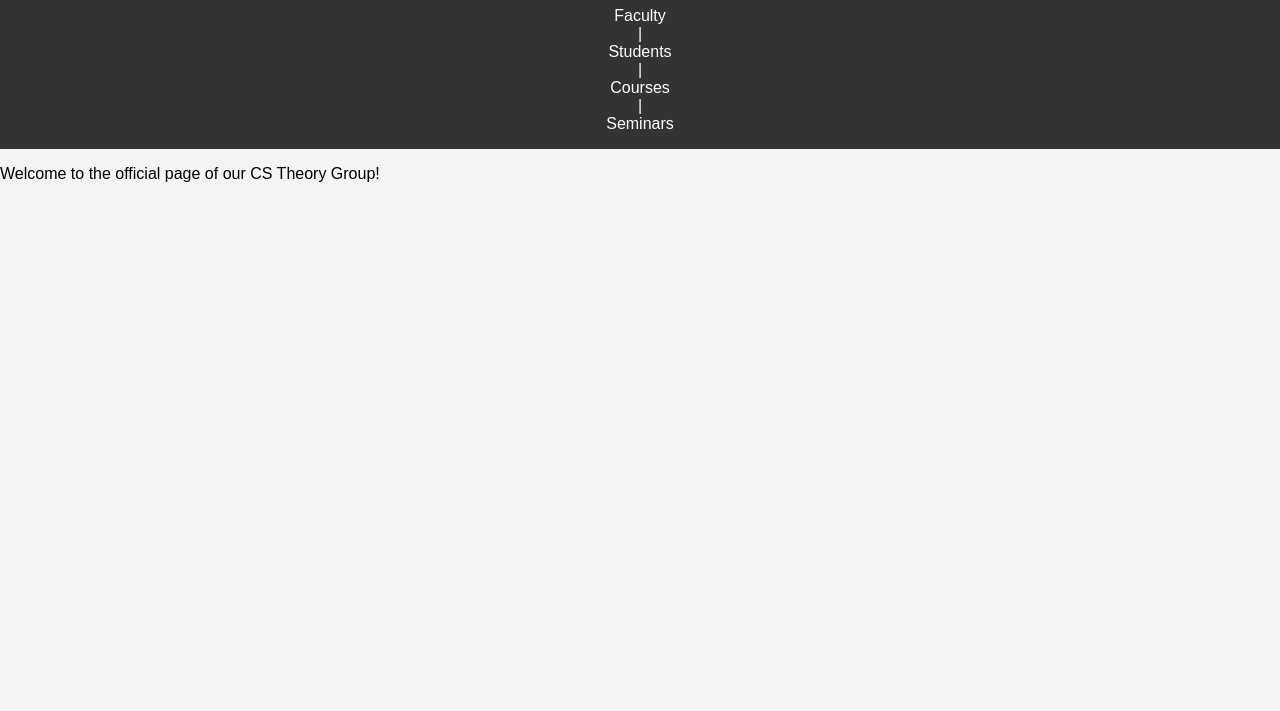
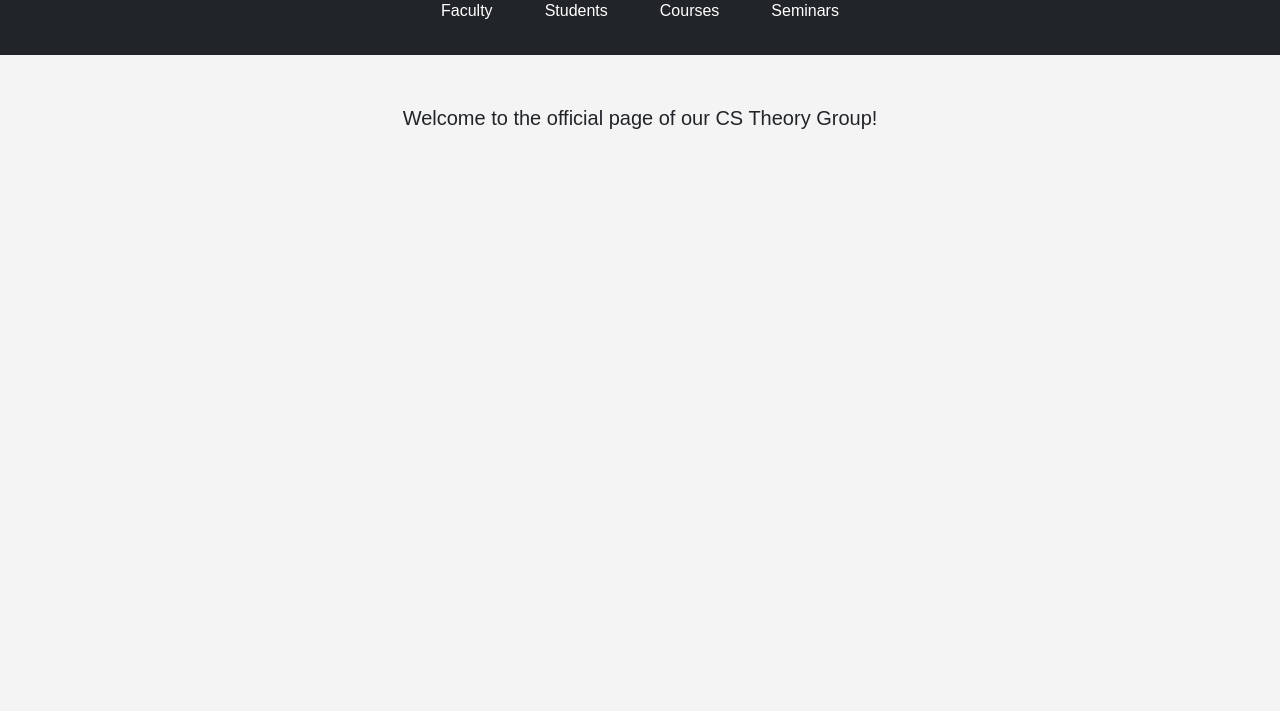
Before and after one commit to sumitsinghhazard/cs-theory-group, a plain HTML site: page index.html in a window 1280 px wide. Shown: the part 89-800 px from the top of the page. Drawn offline with nearby package versions, Linux system fonts and the light colour scheme.

Commit message:
Update index.html

```diff
--- a/index.html
+++ b/index.html
@@ -4,20 +4,28 @@
   <meta charset="UTF-8">
   <meta name="viewport" content="width=device-width, initial-scale=1.0">
   <title>CS Theory Group</title>
+
+  <!-- Bootstrap CSS -->
+  <link href="https://cdn.jsdelivr.net/npm/bootstrap@5.3.2/dist/css/bootstrap.min.css" rel="stylesheet">
+
   <link rel="stylesheet" href="styles.css">
 </head>
 <body>
-  <header>
+  <header class="bg-dark text-white text-center py-4">
     <h1>CS Theory Group</h1>
-    <nav>
-      <a href="faculty.html">Faculty</a> |
-      <a href="students.html">Students</a> |
-      <a href="courses.html">Courses</a> |
-      <a href="seminars.html">Seminars</a>
+    <nav class="nav justify-content-center">
+      <a class="nav-link text-white" href="faculty.html">Faculty</a>
+      <a class="nav-link text-white" href="students.html">Students</a>
+      <a class="nav-link text-white" href="courses.html">Courses</a>
+      <a class="nav-link text-white" href="seminars.html">Seminars</a>
     </nav>
   </header>
-  <main>
-    <p>Welcome to the official page of our CS Theory Group!</p>
+
+  <main class="container mt-5">
+    <p class="lead text-center">Welcome to the official page of our CS Theory Group!</p>
   </main>
+
+  <!-- Bootstrap JS + Popper -->
+  <script src="https://cdn.jsdelivr.net/npm/bootstrap@5.3.2/dist/js/bootstrap.bundle.min.js"></script>
 </body>
 </html>
```
